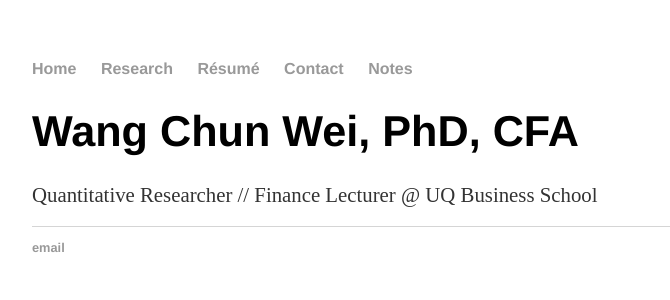
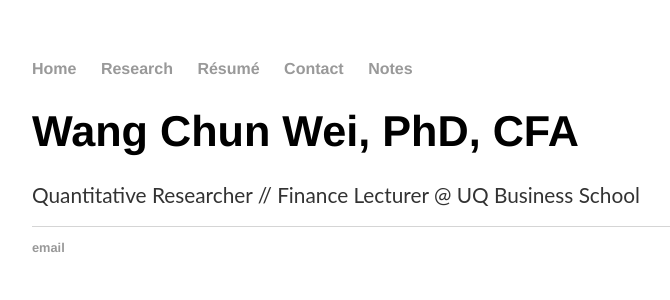
Before and after one commit to weiwangchun/weiwangchun.github.io, a Jekyll site: the page built from index.html, in a window 1280 px wide. Shown: the top 300 px of the page, without its empty margins (160-830 px from the left). Built offline with Jekyll 4.4.1, drawn with Linux system fonts in a browser that asks for light colours.

Commit message:
Update main.css

```diff
--- a/css/main.css
+++ b/css/main.css
@@ -25,7 +25,7 @@ h1 {
 }
 p {
     font-size: 1.3em;
-    font-family: 'Brown';
+    font-family: 'Lato';
     line-height: 1em;
     color: #333;
 }
```
